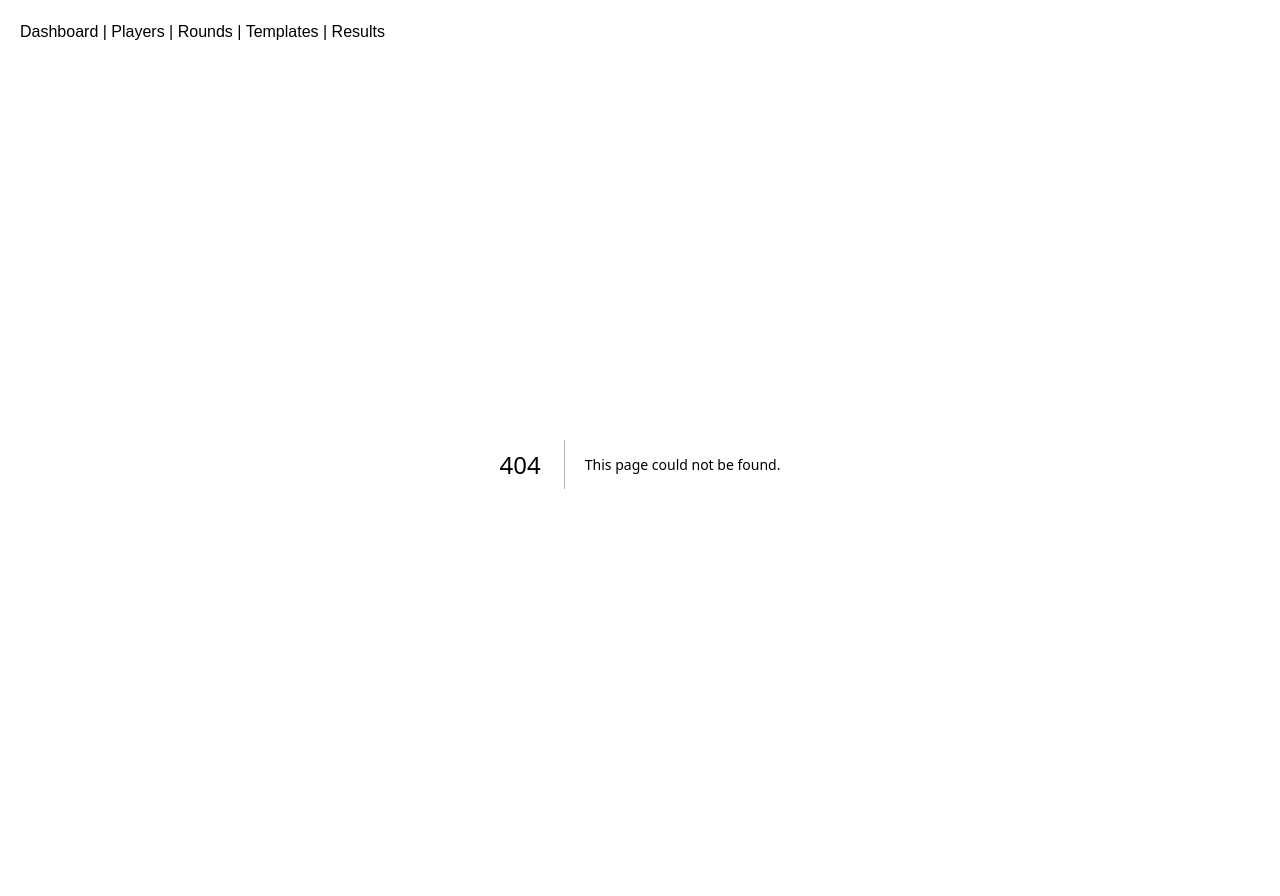
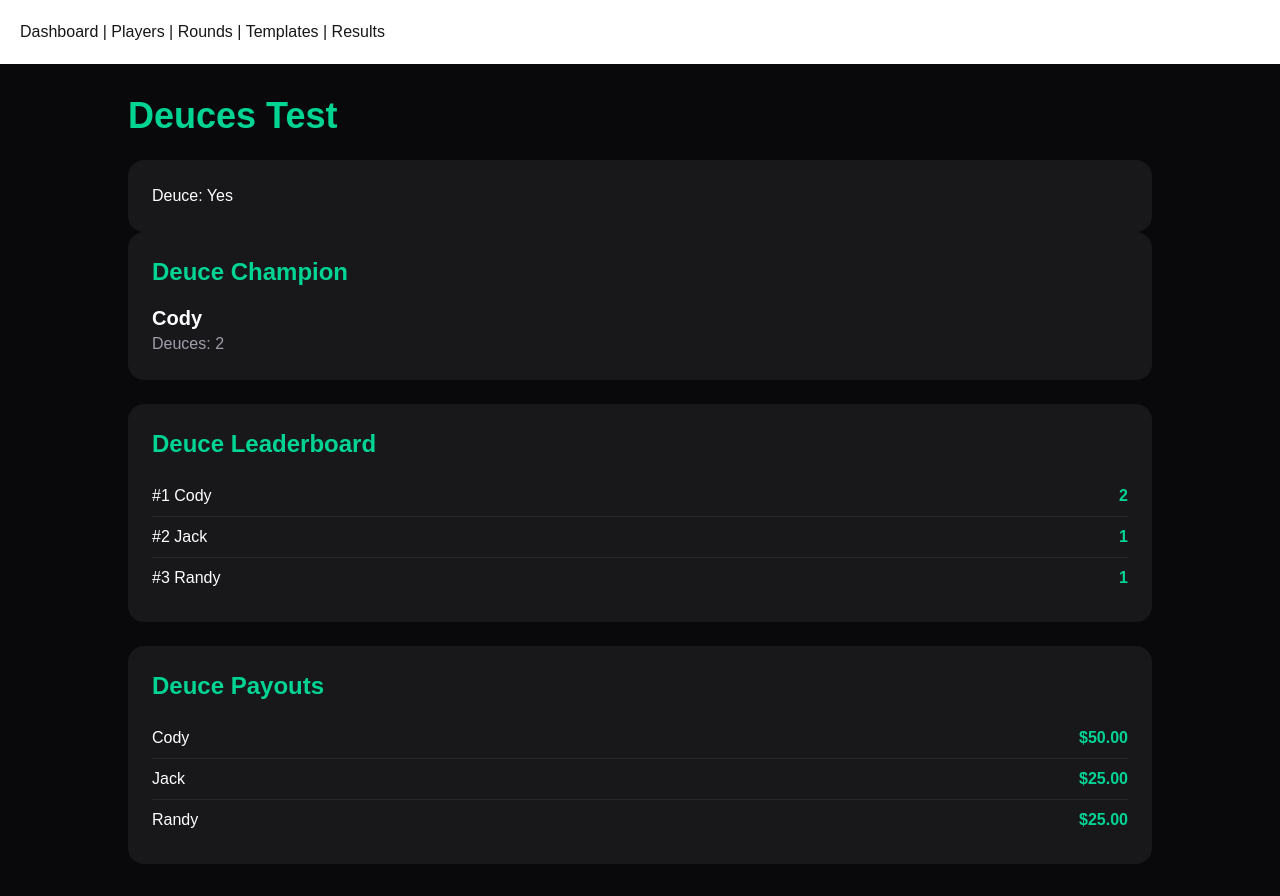
Before and after one commit to Cody-Ayers/club-games, a Next.js app: page /test-deuces in a window 1280 px wide. Before the commit this address had no page. Before the commit the page ends 864 px from the top, so only its background shows below. Built offline with nearby package versions, Linux system fonts and the light colour scheme.

Commit message:
Complete deuces engine and payout workflow

```diff
--- /dev/null
+++ b/src/app/test-deuces/page.tsx
@@ -0,0 +1,95 @@
+import {
+  isDeuce,
+  calculateDeuceCounts,
+  calculateDeucePayouts,
+} from "@/lib/scoring/deucesEngine";
+
+export default function TestDeucesPage() {
+  const deuce = isDeuce(2, 3);
+
+  const deuceResults = calculateDeuceCounts(["Cody", "Jack", "Cody", "Randy"]);
+
+  const deuceChampion = deuceResults[0];
+
+  const deucePayouts = calculateDeucePayouts(deuceResults, 100);
+
+  return (
+    <main className="min-h-screen bg-zinc-950 text-white p-8">
+      <div className="max-w-5xl mx-auto">
+        <h1 className="text-4xl font-bold text-emerald-400 mb-6">
+          Deuces Test
+        </h1>
+        <div className="bg-zinc-900 rounded-2xl p-6">
+          Deuce: {deuce ? "Yes" : "No"}
+        </div>
+        <div className="bg-zinc-900 rounded-2xl p-6 mb-6">
+          <h2 className="text-2xl font-bold text-emerald-400 mb-4">
+            Deuce Champion
+          </h2>
+
+          <div className="text-xl font-semibold">
+            {deuceChampion.playerName}
+          </div>
+
+          <div className="text-zinc-400">Deuces: {deuceChampion.deuces}</div>
+        </div>
+
+        <div className="bg-zinc-900 rounded-2xl p-6 mt-6">
+          <h2 className="text-2xl font-bold text-emerald-400 mb-4">
+            Deuce Leaderboard
+          </h2>
+
+          {deuceResults.map((player, index) => (
+            <div
+              key={player.playerName}
+              className="
+        flex
+        justify-between
+        items-center
+        py-2
+        border-b
+        border-zinc-800
+        last:border-0
+      "
+            >
+              <span>
+                #{index + 1} {player.playerName}
+              </span>
+
+              <span className="text-emerald-400 font-semibold">
+                {player.deuces}
+              </span>
+            </div>
+          ))}
+        </div>
+
+        <div className="bg-zinc-900 rounded-2xl p-6 mt-6">
+          <h2 className="text-2xl font-bold text-emerald-400 mb-4">
+            Deuce Payouts
+          </h2>
+
+          {deucePayouts.map((player) => (
+            <div
+              key={player.playerName}
+              className="
+                flex
+                justify-between
+                items-center
+                py-2
+                border-b
+                border-zinc-800
+                last:border-0
+            "
+            >
+              <span>{player.playerName}</span>
+
+              <span className="text-emerald-400 font-semibold">
+                ${player.payout.toFixed(2)}
+              </span>
+            </div>
+          ))}
+        </div>
+      </div>
+    </main>
+  );
+}
--- /dev/null
+++ b/src/lib/scoring/deucesEngine.ts
@@ -0,0 +1,58 @@
+// Determine if a score is a deuce
+export function isDeuce(
+    score: number,
+    par: number
+) {
+    return par === 3 && score === 2;
+}
+
+// Count deuces won by each player
+export function calculateDeuceCounts(
+    deuceWinners: string[]
+) {
+    const deuceCounts: Record<
+        string,
+        number
+    > = {};
+
+    deuceWinners.forEach((winner) => {
+        deuceCounts[winner] =
+            (deuceCounts[winner] || 0) + 1;
+    });
+
+    return Object.entries(
+        deuceCounts
+    )
+        .map(([playerName, deuces]) => ({
+            playerName,
+            deuces,
+        }))
+        .sort(
+            (a, b) => b.deuces - a.deuces
+        );
+}
+
+// Calculate deuce payouts
+export function calculateDeucePayouts(
+    deuceResults: {
+        playerName: string;
+        deuces: number;
+    }[],
+    deucePot: number
+) {
+    const totalDeuces = deuceResults.reduce(
+        (total, player) => total + player.deuces,
+        0
+    );
+
+    const deuceValue =
+        totalDeuces > 0
+            ? deucePot / totalDeuces
+            : 0;
+
+    return deuceResults.map((player) => ({
+        playerName: player.playerName,
+        deuces: player.deuces,
+        payout: player.deuces * deuceValue,
+    }));
+}
```
